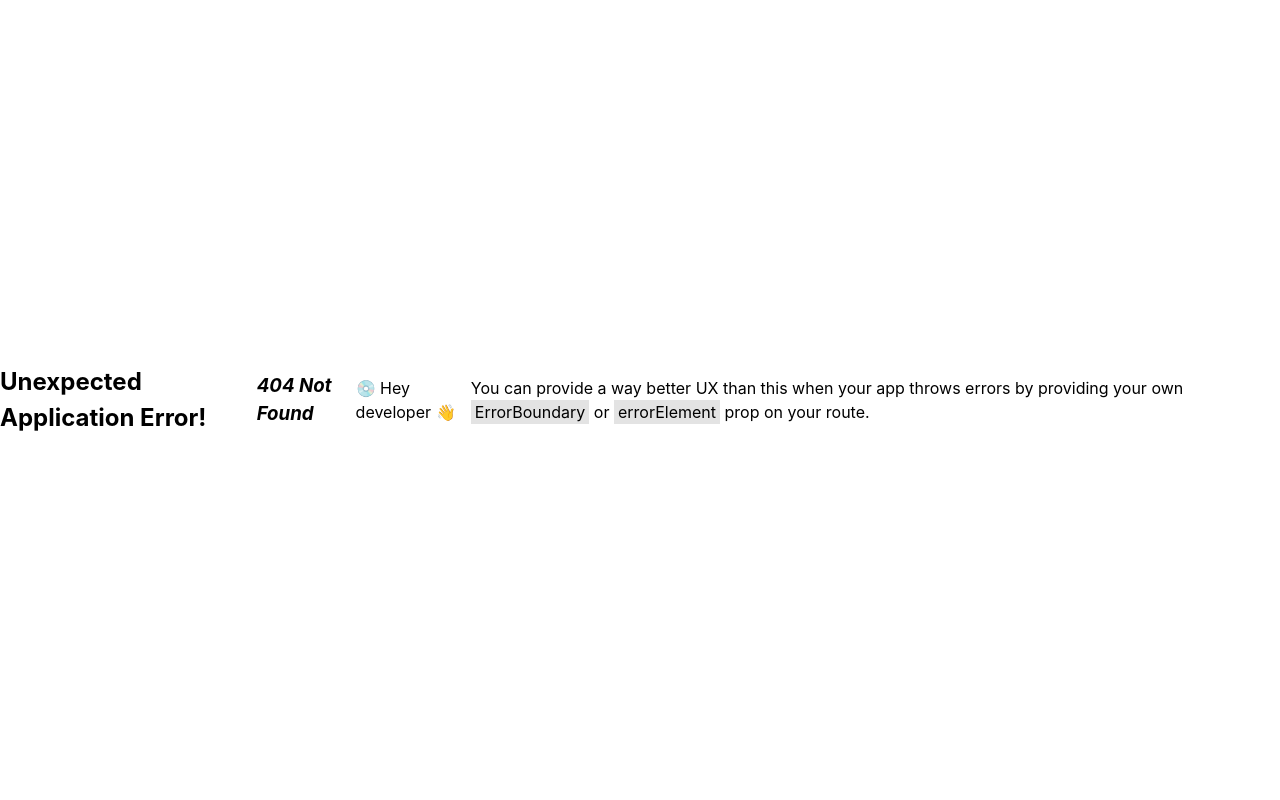
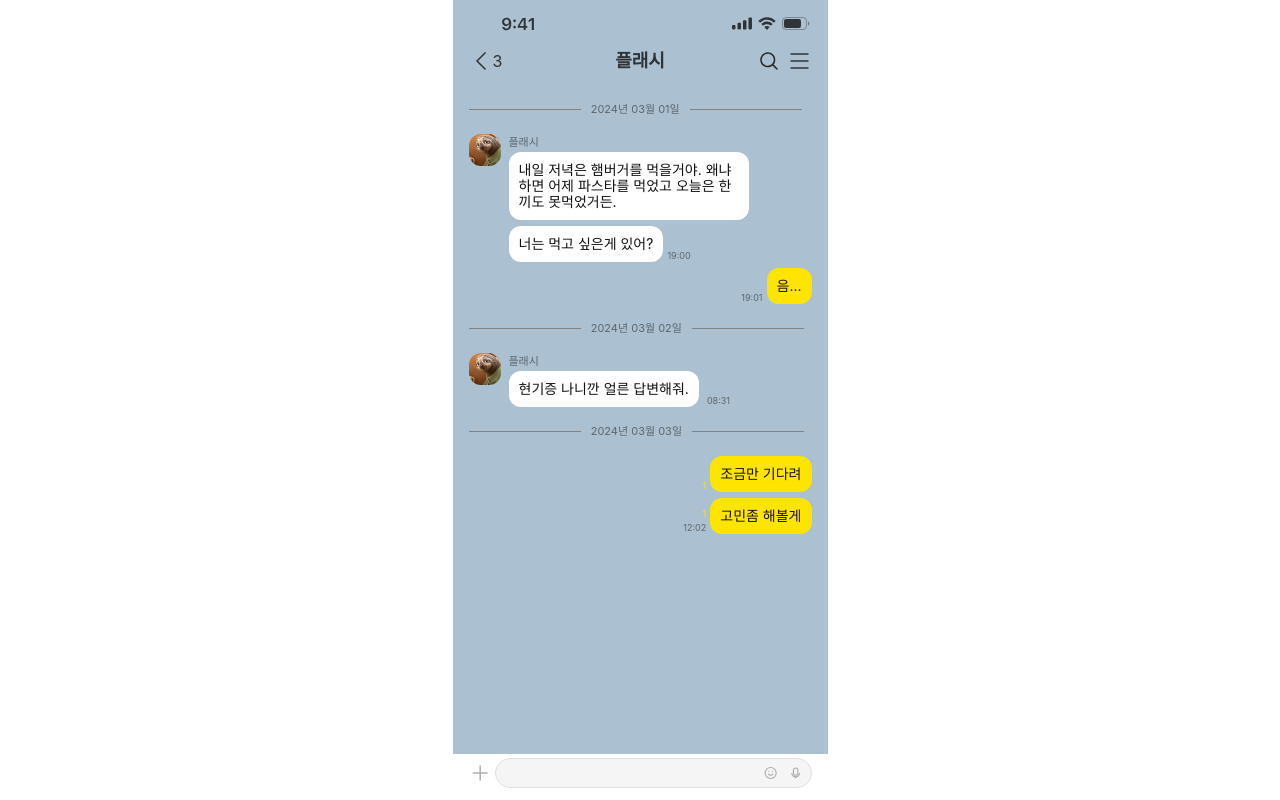
Before and after one commit to CEOS-Developers/react-messenger-19th, a React (Create React App) app: page /chattingroom/1 in a window 1280 px wide. Before the commit this address had no page. Built offline with nearby package versions, Linux system fonts and the light colour scheme; a web font is replaced by a local one.

Commit message:
feat: chattinglist, chattingroom 페이지 연결

```diff
--- a/src/assets/data/chattingRoomData.json
+++ b/src/assets/data/chattingRoomData.json
@@ -2,6 +2,7 @@
   "chattings": [
     {
       "id": "1",
+      "name": "플래시",
       "chat": [
         {
           "chatId": "1",
@@ -64,6 +65,62 @@
           "isRead": false
         }
       ]
+    },
+    {
+      "id": "2",
+      "name": "이그나이트",
+      "chat": [
+        {
+          "chatId": "1",
+          "to": "송은수",
+          "from": "이그나이트",
+          "content": "야야야양야",
+          "date": "2024-03-01",
+          "time": "19:00",
+          "isDisplay": false,
+          "isRead": true
+        },
+        {
+          "chatId": "1",
+          "to": "송은수",
+          "from": "이그나이트",
+          "content": "하이하이하이하이",
+          "date": "2024-03-01",
+          "time": "19:01",
+          "isDisplay": false,
+          "isRead": true
+        },
+        {
+          "chatId": "2",
+          "to": "송은수",
+          "from": "이그나이트",
+          "content": "너는 먹고 싶은게 있어?",
+          "date": "2024-03-01",
+          "time": "19:00",
+          "isDisplay": true,
+          "isRead": true
+        },
+        {
+          "chatId": "3",
+          "to": "이그나이트",
+          "from": "송은수",
+          "content": "음...",
+          "date": "2024-03-01",
+          "time": "19:01",
+          "isDisplay": true,
+          "isRead": true
+        },
+        {
+          "chatId": "4",
+          "to": "송은수",
+          "from": "이그나이트",
+          "content": "걍 나가.",
+          "date": "2024-03-02",
+          "time": "08:31",
+          "isDisplay": true,
+          "isRead": true
+        }
+      ]
     }
   ]
 }
--- a/src/components/MainFooter.tsx
+++ b/src/components/MainFooter.tsx
@@ -1,5 +1,4 @@
 import styled from 'styled-components';
-import theme from '@styles/theme';
 import { ReactComponent as FriendsSvg } from '@assets/svg/friends.svg';
 import { ReactComponent as ChatSvg } from '@assets/svg/chat.svg';
 import { ReactComponent as EtcSvg } from '@assets/svg/etc.svg';
--- a/src/components/StatusBox.tsx
+++ b/src/components/StatusBox.tsx
@@ -9,7 +9,7 @@ interface StatusBoxStyleProps {
 }
 
 export default function StatusBox() {
-  const path = useLocation().pathname;
+  const path = useLocation().pathname.slice(0,13);
   return (
     <StatusboxStyle $path={path}>
       <ClockSvg />
--- a/src/pages/ChattingListPage/ChattingListPage.tsx
+++ b/src/pages/ChattingListPage/ChattingListPage.tsx
@@ -6,18 +6,21 @@ import ChatCard from './components/ChatCard';
 import MainHeader from '@components/MainHeader';
 import Input from '@components/Input';
 import MainFooter from '@components/MainFooter';
+import { useRecoilValue } from 'recoil';
+import { chatDataState } from '@recoil/chatAtom';
+import { useNavigate } from 'react-router-dom';
 
 const DUMMYChatCards: ChatCardProps[] = [
   {
     img: Pic,
-    name: 'name1',
+    name: '플래시',
     lastMessage: 'lastMessage',
     date: 'date',
     unReadCount: 1,
   },
   {
     img: Pic,
-    name: 'name2',
+    name: '이그나이트',
     lastMessage: 'lastMessage',
     date: 'date',
     unReadCount: 3,
@@ -25,13 +28,24 @@ const DUMMYChatCards: ChatCardProps[] = [
 ];
 
 export default function ChattingListPage() {
+  const chatList = useRecoilValue(chatDataState);
+  const navigate = useNavigate();
+  const handleClick = (clickedName:string) => {
+    chatList.map((chat) => {
+      if(chat.name === clickedName) {
+        navigate(`/chattingroom/${chat.id}`);
+      }
+      return null;
+    });
+  }
+
   return (
     <ChattingListContainer>
       <StatusBox />
       <MainHeader title="채팅" />
       <Input />
       {DUMMYChatCards.map((chatCard, index) => (
-        <ChatCard key={index} {...chatCard} />
+        <ChatCard key={index} {...chatCard} onClick={handleClick}/>
       ))}
       <MainFooter />
     </ChattingListContainer>
--- a/src/pages/ChattingListPage/components/ChatCard.tsx
+++ b/src/pages/ChattingListPage/components/ChatCard.tsx
@@ -1,6 +1,10 @@
 import theme from '@styles/theme';
 import styled from 'styled-components';
 import { type ChatCardProps } from '@type/common';
+
+interface ChatCardPropss extends ChatCardProps {
+  onClick: (name: string) => void;
+}
 
 export default function ChatCard({
   img,
@@ -8,9 +12,10 @@ export default function ChatCard({
   lastMessage,
   date,
   unReadCount,
-}: ChatCardProps) {
+  onClick,
+}: ChatCardPropss) {
   return (
-    <ChatCardWrapperContainer>
+    <ChatCardWrapperContainer onClick={() => onClick(name)}>
       <ChatCardImg src={img}></ChatCardImg>
       <ChatContentContainer>
         <ChatNameStyle>{name}</ChatNameStyle>
@@ -85,6 +90,10 @@ const ChatCardWrapperContainer = styled.article`
   gap: 8px;
   display: flex;
   justify-content: center;
+  &:hover {
+    background-color: ${theme.colors.gray_5};
+    cursor: pointer;
+  }
 `;
 
 const ChatCardImg = styled.img`
--- a/src/pages/ChattingRoomPage/components/ChatBottom.tsx
+++ b/src/pages/ChattingRoomPage/components/ChatBottom.tsx
@@ -6,14 +6,17 @@ import { ReactComponent as EmojiSvg } from '@assets/svg/emoji.svg';
 import { ReactComponent as MicSvg } from '@assets/svg/mic.svg';
 import { useState } from 'react';
 import { useRecoilState, useRecoilValue } from 'recoil';
-import { chatDataState } from '@recoil/chatAtom';
+import { chatDataState, currentChatRoomIdState } from '@recoil/chatAtom';
 import { UserState } from '@recoil/userAtom';
 import { type Chat } from '@type/common';
+import { useParams } from 'react-router-dom';
 
 export default function ChatBottom() {
   const [inputValue, setInputValue] = useState('');
   const userName = useRecoilValue(UserState);
   const [chattingData, setChattingData] = useRecoilState(chatDataState);
+  const params = useParams().id || '';
+  const opponentName = useRecoilValue(currentChatRoomIdState(params))?.name || '';
 
   const formatDate = (date: Date) => {
     const year = date.getFullYear().toString();
@@ -33,8 +36,8 @@ export default function ChatBottom() {
     setInputValue('');
     const newChat: Chat = {
       chatId: Date.now().toString(),
-      to: userName === '송은수' ? '플래시' : '송은수',
-      from: userName === '송은수' ? '송은수' : '플래시',
+      to: userName === '송은수' ? opponentName : '송은수',
+      from: userName === '송은수' ? '송은수' : opponentName,
       content: inputValue,
       date: formatDate(new Date()),
       time: formatTime(new Date()),
--- a/src/pages/ChattingRoomPage/components/ChatHead.tsx
+++ b/src/pages/ChattingRoomPage/components/ChatHead.tsx
@@ -3,27 +3,40 @@ import styled from 'styled-components';
 import { ReactComponent as ArrowLeftSvg } from '@assets/svg/arrowLeft.svg';
 import { ReactComponent as SearchSvg } from '@assets/svg/search.svg';
 import { ReactComponent as MenuSvg } from '@assets/svg/menu.svg';
-import { useRecoilState } from 'recoil';
+import { useRecoilState, useRecoilValue } from 'recoil';
 import { UserState } from '@recoil/userAtom';
 import StatusBox from '@components/StatusBox';
+import { useNavigate, useParams } from 'react-router-dom';
+import { currentChatRoomIdState } from '@recoil/chatAtom';
+import { useEffect } from 'react';
 
 const DUMMYLEFTCOUNT = 3;
 
 export default function ChatHead() {
+  const navigate = useNavigate();
   const [userName, setUserName] = useRecoilState(UserState);
-  const displayName = userName === '송은수' ? '플래시' : '송은수';
+  const params = useParams().id || '';
+  const chattingData = useRecoilValue(currentChatRoomIdState(params));
+  const opponentName = chattingData?.name || '';
+  const displayName = userName === '송은수' ? opponentName : '송은수';
   const handleNameToggle = () => {
     if (userName === '송은수') {
-      setUserName('플래시');
+      setUserName(opponentName);
     } else {
       setUserName('송은수');
     }
   };
+
+  useEffect(() => {
+    return () => {
+      setUserName('송은수');
+    };
+  }, []);
   return (
     <ChatHeaderWrapper>
       <StatusBox />
       <ChatHeaderContainer>
-        <GobackBox>
+        <GobackBox onClick={() => navigate('/chattinglist')}>
           <ArrowLeftSvg />
           <span>{DUMMYLEFTCOUNT}</span>
         </GobackBox>
@@ -75,6 +88,7 @@ const GobackBox = styled.div`
     font-weight: ${theme.textStyles.body3.font_weight};
     color: ${theme.colors.black};
   }
+  cursor: pointer;
 `;
 
 const ChatTitle = styled.h1`
@@ -93,4 +107,5 @@ const MenuBox = styled.div`
   align-items: center;
   gap: 6px;
   height: 100%;
+  fill: ${theme.colors.black};
 `;
--- a/src/pages/ChattingRoomPage/components/Chatting.tsx
+++ b/src/pages/ChattingRoomPage/components/Chatting.tsx
@@ -8,14 +8,13 @@ import Mychat from './Mychat';
 import OppoChangeChat from './OppoChangeChat';
 import Oppochat from './OppoChat';
 import { type Chat } from '@type/common';
+import { useParams } from 'react-router-dom';
 
-//이번 과제는 한 명뿐이라 채팅방은 1개
-const DUMMYID = '1';
 
 export default function Chatting() {
-  //이름 클릭시 반전을 위한 더미상태
+  const params = useParams().id || "";
   const userName = useRecoilValue(UserState);
-  const chattingData = useRecoilValue(currentChatRoomIdState(DUMMYID));
+  const chattingData = useRecoilValue(currentChatRoomIdState(params));
   const chatRef = useRef<HTMLDivElement>(null);
 
   //메시지 출력 함수: 상대일 경우 이미지와 이름 출력
--- a/src/recoil/chatAtom.ts
+++ b/src/recoil/chatAtom.ts
@@ -14,6 +14,7 @@ interface Chat {
 
 interface ChattingRoom {
   id: string;
+  name: string;
   chat: Chat[];
 }
 
--- a/src/util/routes.tsx
+++ b/src/util/routes.tsx
@@ -9,7 +9,7 @@ export const router = createBrowserRouter([
     element: <Layout />,
     children: [
       {
-        path: 'chattingroom',
+        path: 'chattingroom/:id',
         element: <ChattingRoomPage />,
       },
       {
```
Also changed, not shown: src/assets/svg/search.svg, 1 other file (tests, documents, lock files or other folders).
